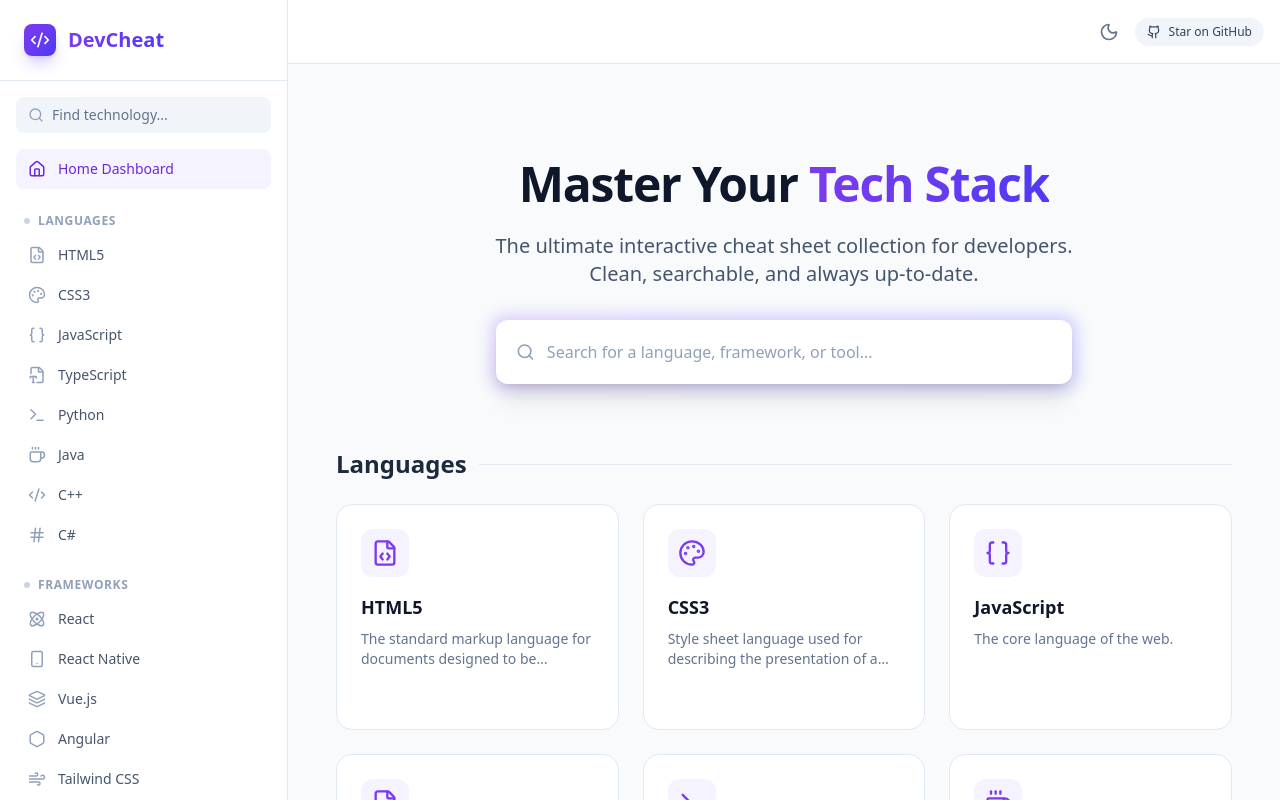
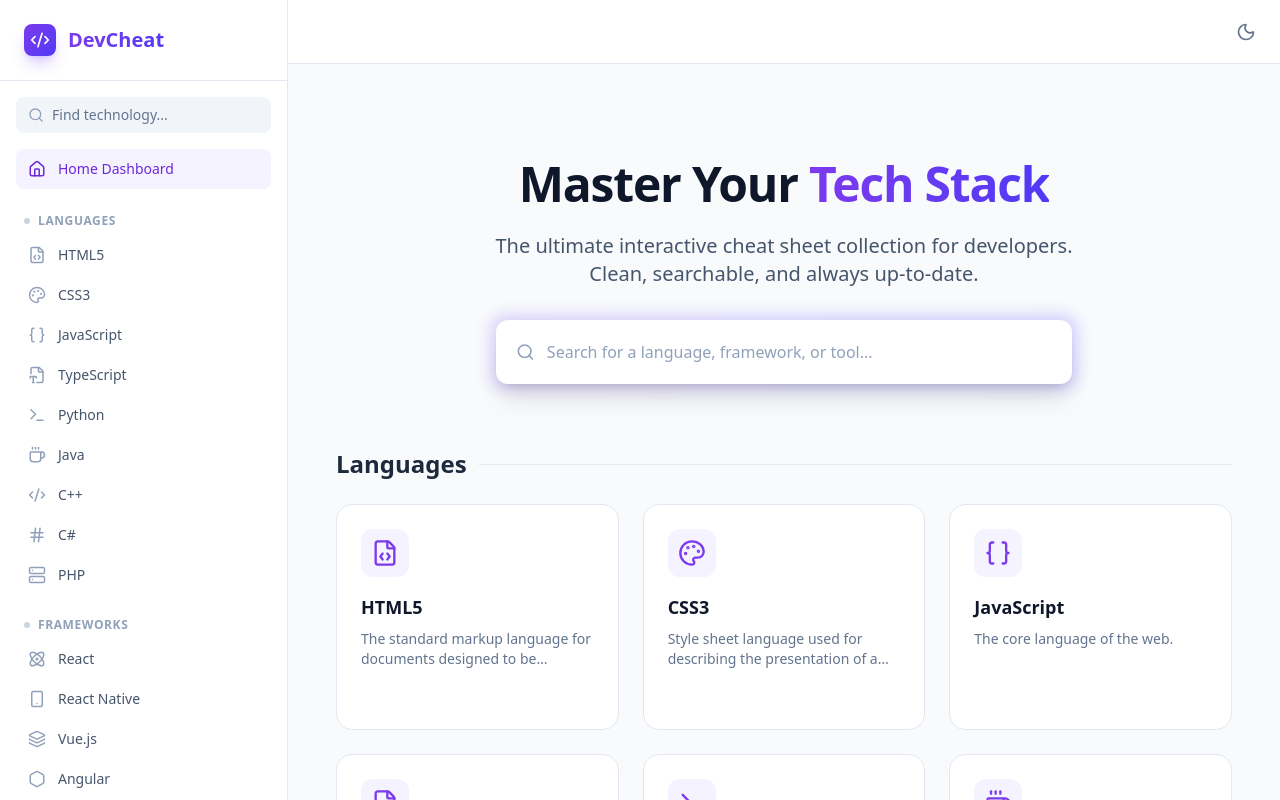
Before and after one commit to victoradoghe/DevCheat, a React (Vite) app: page / in a window 1280 px wide. Built offline with nearby package versions, Linux system fonts and the light colour scheme.

Commit message:
feat: add PHP cheatsheets

```diff
--- a/src/App.tsx
+++ b/src/App.tsx
@@ -278,15 +278,7 @@
             >
               {darkMode ? <Sun size={20} /> : <Moon size={20} />}
             </button>
-            <a
-              href="https://github.com"
-              target="_blank"
-              rel="noreferrer"
-              className="hidden sm:flex items-center gap-2 px-3 py-1.5 rounded-full bg-slate-100 dark:bg-slate-800 text-slate-700 dark:text-slate-300 text-xs font-medium hover:bg-slate-200 dark:hover:bg-slate-700 transition-colors"
-            >
-              <Github size={14} />
-              <span>Star on GitHub</span>
-            </a>
+
           </div>
         </header>
 
--- a/src/data.ts
+++ b/src/data.ts
@@ -792,6 +792,76 @@
     ]
   },
   // =========================================================================
+  // PHP
+  // =========================================================================
+  {
+    id: 'php',
+    name: 'PHP',
+    slug: 'php',
+    iconName: 'Server',
+    type: 'Language',
+    description: 'A popular general-purpose scripting language that is especially suited to web development.',
+    categories: [
+      {
+        id: 'php-basics',
+        title: 'Basics',
+        snippets: [
+          createSnippet('php-tags', 'PHP Tags', 'Standard tags.', '<?php ... ?>', 'php', ['Basics']),
+          createSnippet('php-echo', 'Echo', 'Output string.', 'echo "Hello World";', 'php', ['Basics']),
+          createSnippet('php-vars', 'Variables', 'Prefix with $.', '$txt = "Hello";\n$x = 5;\n$y = 10.5;', 'php', ['Basics']),
+          createSnippet('php-comments', 'Comments', 'Single/Multi line.', '// Single line\n/* Multi-line\ncomment */', 'php', ['Basics']),
+        ]
+      },
+      {
+        id: 'php-strings',
+        title: 'Strings',
+        snippets: [
+          createSnippet('php-strlen', 'String Length', 'Get length.', 'echo strlen("Hello world!");', 'php', ['Strings']),
+          createSnippet('php-str-word-count', 'Word Count', 'Count words.', 'echo str_word_count("Hello world!");', 'php', ['Strings']),
+          createSnippet('php-strrev', 'Reverse String', 'Reverse.', 'echo strrev("Hello world!");', 'php', ['Strings']),
+          createSnippet('php-strpos', 'Search Text', 'Find position.', 'echo strpos("Hello world!", "world");', 'php', ['Strings']),
+          createSnippet('php-str-replace', 'Replace Text', 'Replace substring.', 'echo str_replace("world", "Dolly", "Hello world!");', 'php', ['Strings']),
+        ]
+      },
+      {
+        id: 'php-arrays',
+        title: 'Arrays',
+        snippets: [
+          createSnippet('php-array-indexed', 'Indexed Array', 'Numeric index.', '$cars = array("Volvo", "BMW", "Toyota");', 'php', ['Arrays']),
+          createSnippet('php-array-assoc', 'Associative Array', 'Named keys.', '$age = array("Peter"=>"35", "Ben"=>"37", "Joe"=>"43");', 'php', ['Arrays']),
+          createSnippet('php-count', 'Count', 'Array length.', 'echo count($cars);', 'php', ['Arrays']),
+          createSnippet('php-sort', 'Sort', 'Sort arrays.', 'sort($cars); // Ascending\nrsort($cars); // Descending\nasort($age); // Value ascending\nksort($age); // Key ascending', 'php', ['Arrays']),
+        ]
+      },
+      {
+        id: 'php-loops',
+        title: 'Loops',
+        snippets: [
+          createSnippet('php-foreach', 'Foreach', 'Loop arrays.', 'foreach ($colors as $value) {\n  echo "$value <br>";\n}', 'php', ['Loops']),
+          createSnippet('php-while', 'While', 'Loop condition.', 'while ($x <= 5) {\n  echo "The number is: $x <br>";\n  $x++;\n}', 'php', ['Loops']),
+        ]
+      },
+      {
+        id: 'php-functions',
+        title: 'Functions',
+        snippets: [
+          createSnippet('php-function', 'Function', 'Define function.', 'function writeMsg() {\n  echo "Hello world!";\n}', 'php', ['Functions']),
+          createSnippet('php-function-arg', 'Arguments', 'Pass values.', 'function familyName($fname) {\n  echo "$fname Refsnes.<br>";\n}', 'php', ['Functions']),
+          createSnippet('php-return', 'Return', 'Return value.', 'function sum($x, $y) {\n  $z = $x + $y;\n  return $z;\n}', 'php', ['Functions']),
+        ]
+      },
+      {
+        id: 'php-superglobals',
+        title: 'Superglobals',
+        snippets: [
+          createSnippet('php-post', '$_POST', 'Collect form data.', '$name = $_POST[\'fname\'];', 'php', ['Superglobals']),
+          createSnippet('php-get', '$_GET', 'URL parameters.', 'echo "Study " . $_GET[\'subject\'] . " at " . $_GET[\'web\'];', 'php', ['Superglobals']),
+          createSnippet('php-server', '$_SERVER', 'Headers/Paths.', 'echo $_SERVER[\'SERVER_NAME\'];', 'php', ['Superglobals']),
+        ]
+      }
+    ]
+  },
+  // =========================================================================
   // Git
   // =========================================================================
   {
```
